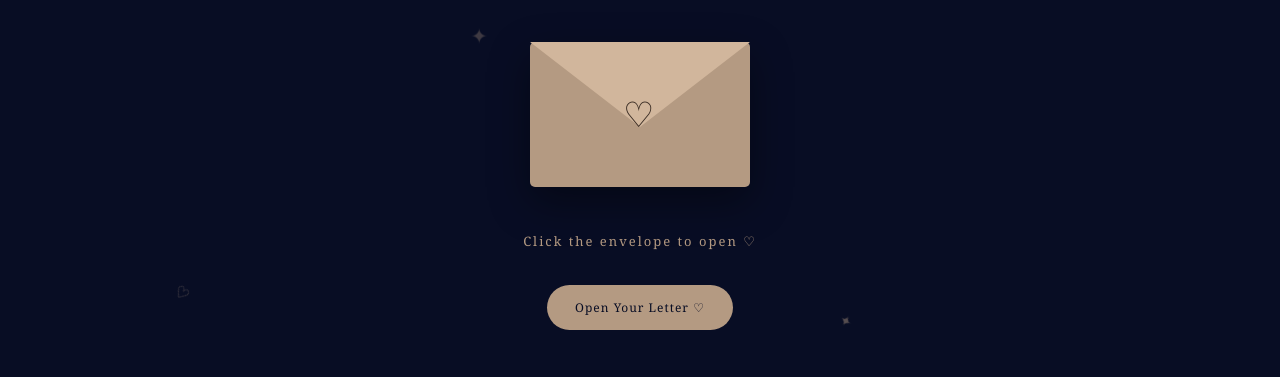
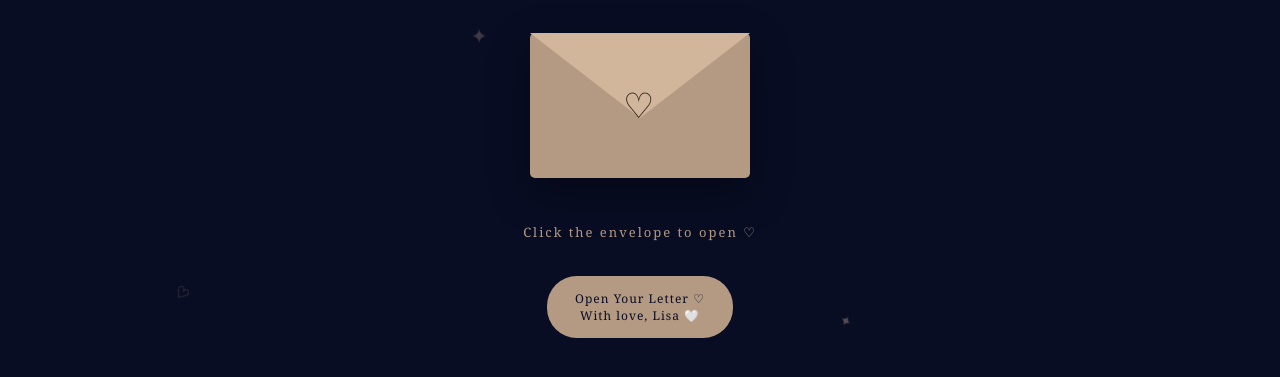
Before and after one commit to Nazliza/anniversary-website, a plain HTML site: page story.html in a window 1280 px wide. Shown: the part 341-718 px from the top of the page. Drawn offline with Linux system fonts and the light colour scheme.

Commit message:
Update story.html

```diff
--- a/story.html
+++ b/story.html
@@ -371,6 +371,7 @@ h1 {
 
     <button class="next-btn" onclick="showPage(2)">
         Open Your Letter ♡
+        <p class="envelope-signature">With love, Lisa 🤍</p>
     </button>
 
 </section>
```
